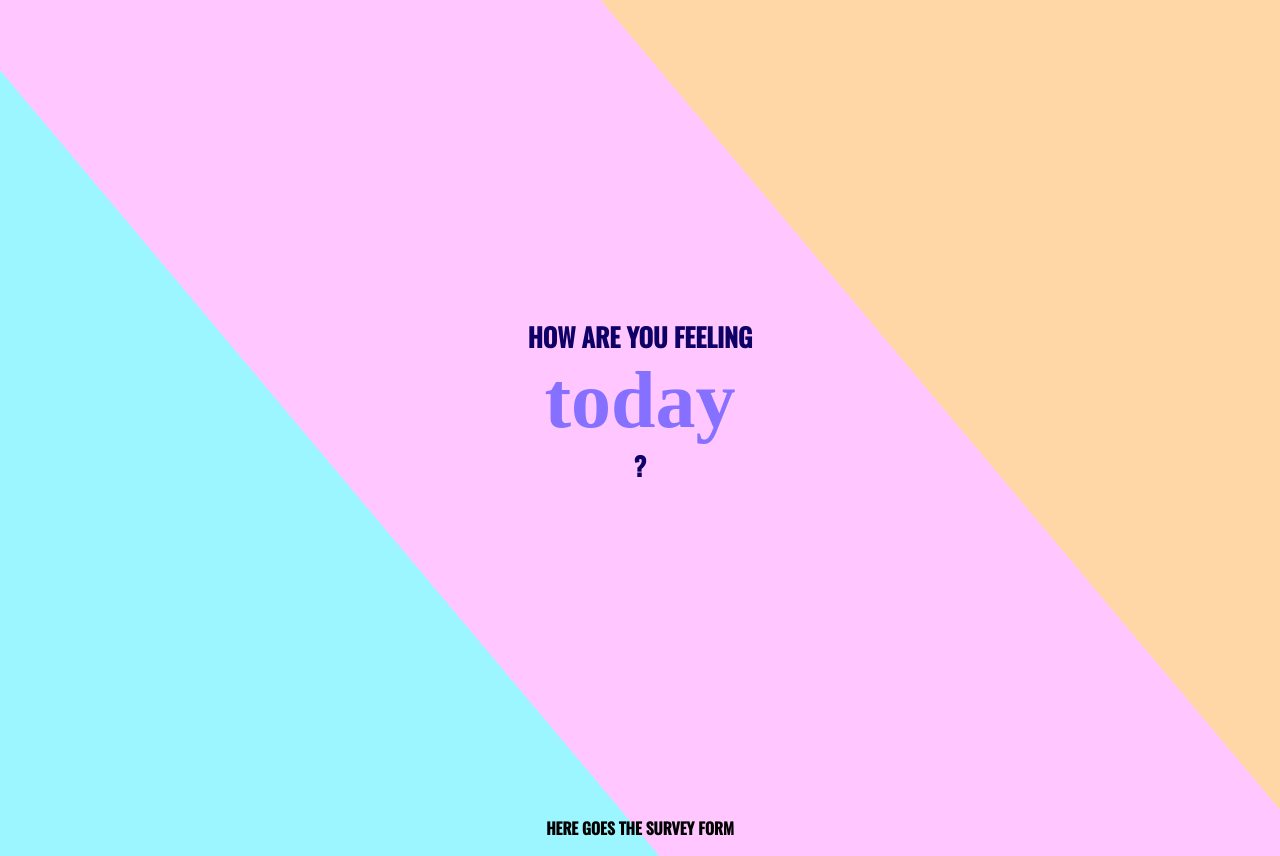
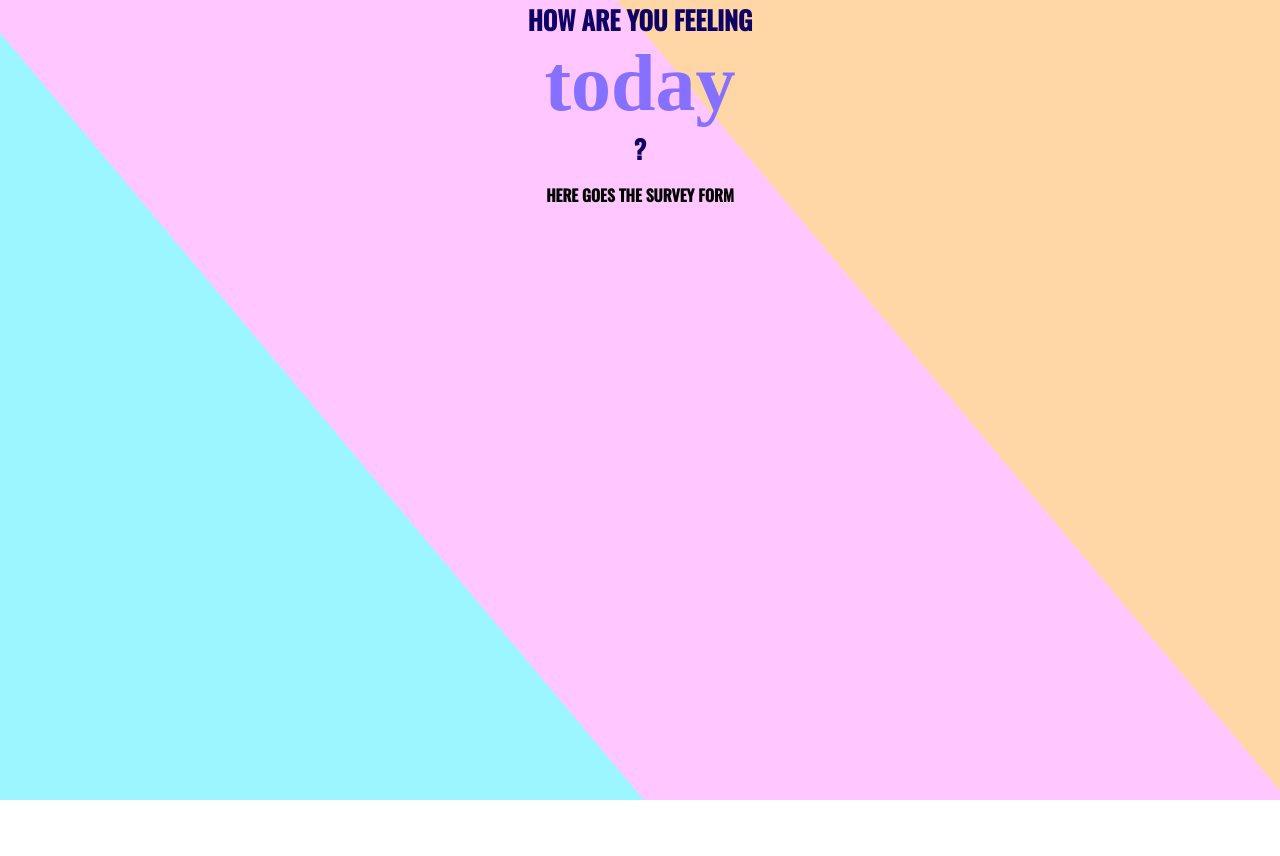
Before and after one commit to katarzyna-kw/daily-check, a React (Create React App) app: page / in a window 1280 px wide. After the commit the page ends 800 px from the top, so only its background shows below. Built offline with nearby package versions, Linux system fonts and the light colour scheme; a web font is replaced by a local one.

Commit message:
min-height to .App

```diff
--- a/src/App.css
+++ b/src/App.css
@@ -1,9 +1,9 @@
 .App {
+  min-height: 100vh;
   text-align: center;
 }
 
 .header {
-  min-height: 100vh;
   display: flex;
   flex-direction: column;
   align-items: center;
--- a/src/components/Survey.js
+++ b/src/components/Survey.js
@@ -4,7 +4,7 @@ function Survey() {
   return (
     <div className="wrapper-survey">
         <p>
-            here goes the survey form
+        here goes the survey form
         </p>
     </div>
   );
```
